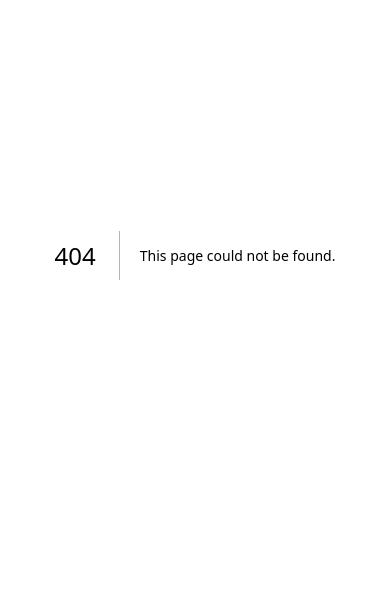
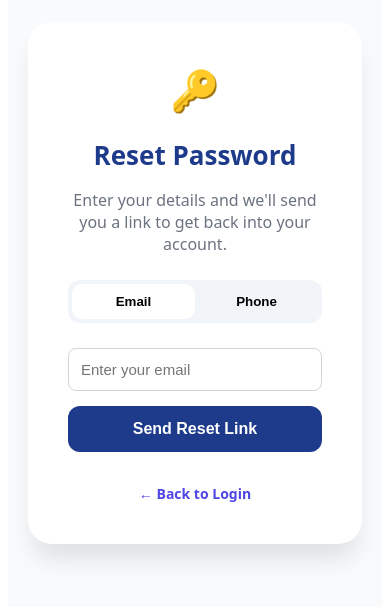
Before and after one commit to jewma1/Hirvanta, a Next.js app in the folder frontend/: page /forgot-password in a window 390 px wide. Before the commit this address had no page. Shown: the part 167-774 px from the top of the page. Built offline with nearby package versions, Linux system fonts and the light colour scheme.

Commit message:
Add Forgot Password page component
Implement Forgot Password page with email and phone options.

```diff
--- /dev/null
+++ b/frontend/app/forgot-password/page.tsx
@@ -0,0 +1,58 @@
+'use client';
+import Link from 'next/link';
+import { useState } from 'react';
+
+export default function ForgotPassword() {
+  const [method, setMethod] = useState<'email' | 'phone'>('email');
+  const [sent, setSent] = useState(false);
+
+  return (
+    <div style={{ minHeight: '100vh', display: 'flex', alignItems: 'center', justifyContent: 'center', backgroundColor: '#f8fafc', fontFamily: 'system-ui, sans-serif', padding: '20px' }}>
+      <div style={{ backgroundColor: 'white', padding: '40px', borderRadius: '24px', boxShadow: '0 20px 25px -5px rgba(0, 0, 0, 0.1)', width: '100%', maxWidth: '450px', textAlign: 'center' }}>
+
+        <div style={{ fontSize: '40px', marginBottom: '20px' }}>🔑</div>
+        <h1 style={{ color: '#1e3a8a', fontSize: '26px', fontWeight: 'bold', margin: '0 0 10px 0' }}>Reset Password</h1>
+
+        {!sent ? (
+          <>
+            <p style={{ color: '#6b7280', marginBottom: '25px' }}>Enter your details and we'll send you a link to get back into your account.</p>
+
+            <div style={{ display: 'flex', backgroundColor: '#f1f5f9', padding: '4px', borderRadius: '12px', marginBottom: '25px' }}>
+              <button onClick={() => setMethod('email')} style={{ ...tabStyle, backgroundColor: method === 'email' ? 'white' : 'transparent' }}>Email</button>
+              <button onClick={() => setMethod('phone')} style={{ ...tabStyle, backgroundColor: method === 'phone' ? 'white' : 'transparent' }}>Phone</button>
+            </div>
+
+            <div style={{ display: 'flex', flexDirection: 'column', gap: '15px', textAlign: 'left' }}>
+              {method === 'email' ? (
+                <input type="email" placeholder="Enter your email" style={inputStyle} />
+              ) : (
+                <div style={{ display: 'flex', gap: '10px' }}>
+                  <span style={{ padding: '12px', backgroundColor: '#f8fafc', border: '1px solid #d1d5db', borderRadius: '8px', color: '#6b7280' }}>+91</span>
+                  <input type="tel" placeholder="Mobile Number" style={{ ...inputStyle, flex: 1 }} />
+                </div>
+              )}
+
+              <button onClick={() => setSent(true)} style={buttonStyle}>
+                Send Reset Link
+              </button>
+            </div>
+          </>
+        ) : (
+          <div style={{ padding: '20px 0' }}>
+            <div style={{ color: '#10b981', fontSize: '18px', fontWeight: 'bold', marginBottom: '10px' }}>Check your {method}!</div>
+            <p style={{ color: '#6b7280', marginBottom: '25px' }}>We have sent a recovery {method === 'email' ? 'email' : 'SMS code'} to your device.</p>
+            <button onClick={() => setSent(false)} style={{ ...buttonStyle, backgroundColor: '#f3f4f6', color: '#1e3a8a' }}>Try another way</button>
+          </div>
+        )}
+
+        <div style={{ marginTop: '30px' }}>
+          <Link href="/login" style={{ color: '#4f46e5', fontWeight: 'bold', textDecoration: 'none', fontSize: '14px' }}>← Back to Login</Link>
+        </div>
+      </div>
+    </div>
+  );
+}
+
+const tabStyle = { flex: 1, padding: '10px', borderRadius: '10px', border: 'none', cursor: 'pointer', fontWeight: 'bold' };
+const inputStyle = { width: '100%', padding: '12px', borderRadius: '8px', border: '1px solid #d1d5db', fontSize: '15px', outline: 'none', boxSizing: 'border-box' as 'border-box' };
+const buttonStyle = { backgroundColor: '#1e3a8a', color: 'white', padding: '14px', borderRadius: '12px', border: 'none', fontWeight: 'bold', fontSize: '16px', cursor: 'pointer', width: '100%' };
```
